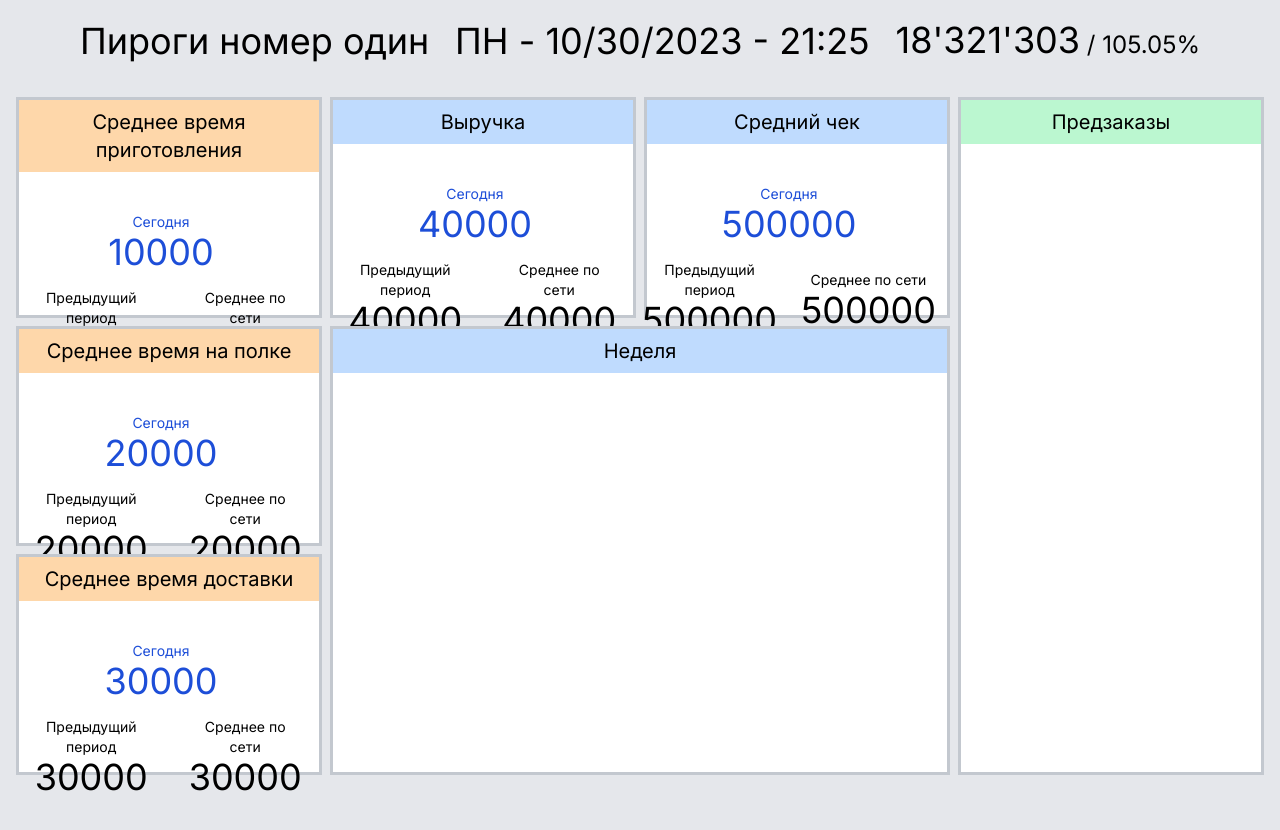
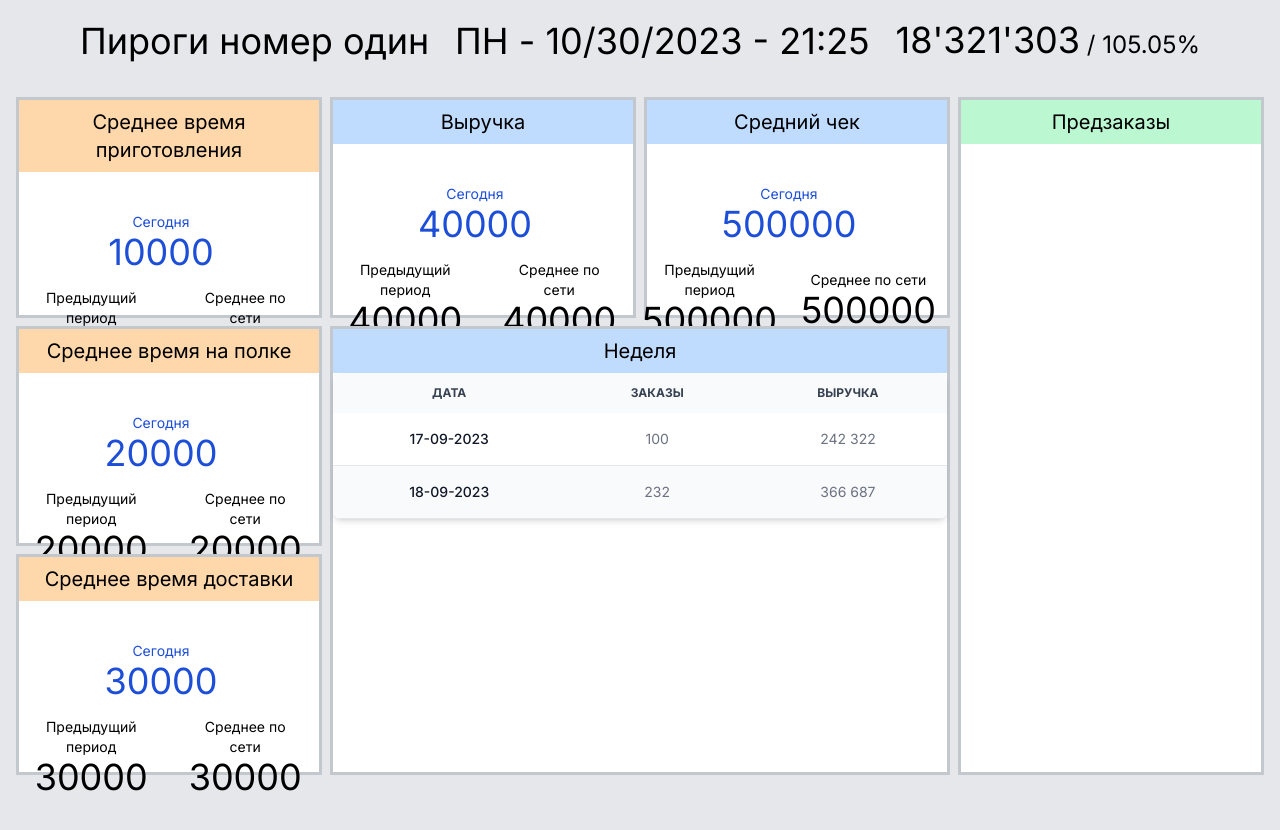
Before and after one commit to ZNP8b/rest-dashboard, a Next.js app: page / in a window 1280 px wide. Shown: the top 830 px of the page. Built offline with nearby package versions, Linux system fonts and the light colour scheme.

Commit message:
Добавить таблицу в карточку недели

```diff
--- a/app/components/Cards.tsx
+++ b/app/components/Cards.tsx
@@ -1,4 +1,5 @@
 import Card from "./Card"
+import WeekTable from "./WeekTable"
 
 
 const data = [
@@ -55,6 +56,7 @@ const Cards = () => {
 
       <div className="CardItem-6">
         <h1 className="CardHeader bg-blue-200">Неделя</h1>
+        <WeekTable />
       </div>
 
       <div className="CardItem-7">
```
